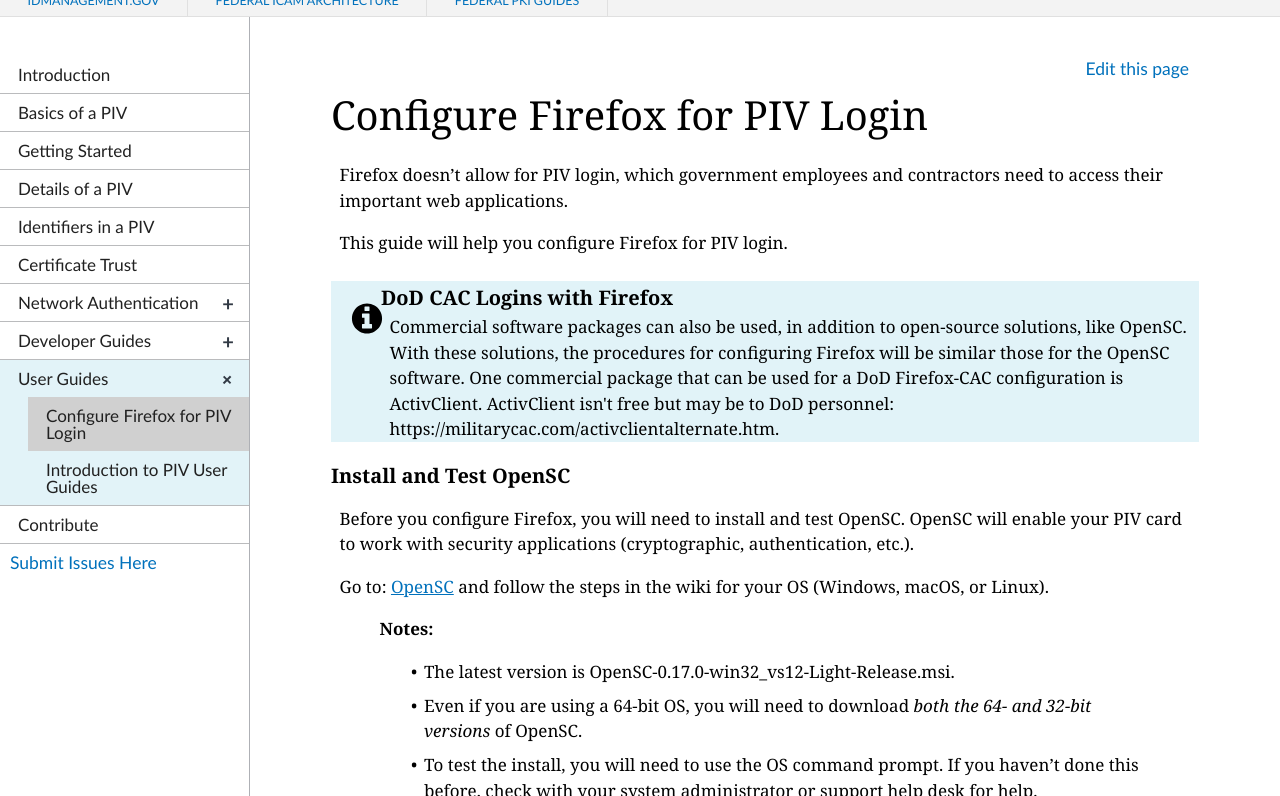
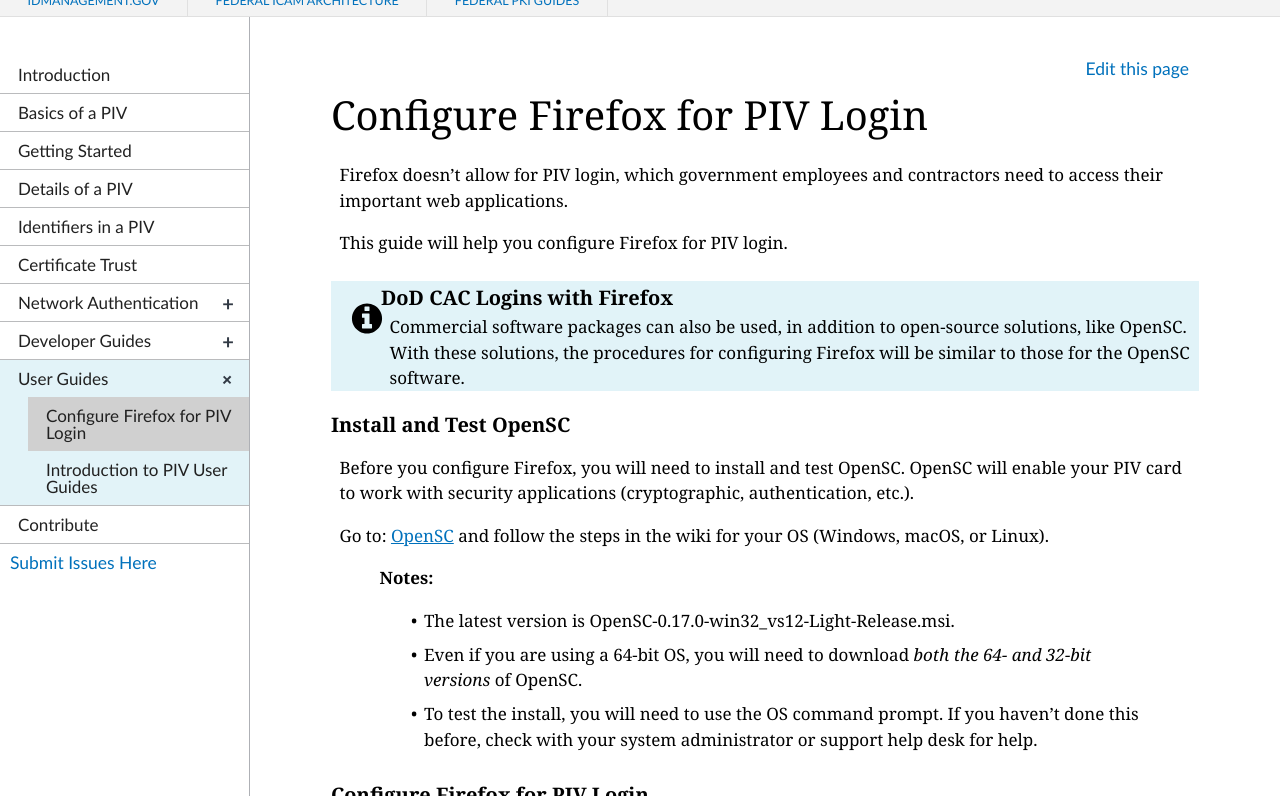
Before and after one commit to GSA/piv-guides, a Jekyll site: the page built from _userconfig/1_firefox.md, in a window 1280 px wide and 900 px high, cut to the strip 104-900 px from the top of the window. Built offline with Jekyll 4.4.1, drawn with Linux system fonts in a browser that asks for light colours; nearby versions of some CDN libraries.

Commit message:
Update 1_firefox.md

```diff
--- a/_userconfig/1_firefox.md
+++ b/_userconfig/1_firefox.md
@@ -5,12 +5,11 @@
 permalink: userconfig/firefox/
 ---
 
-<!--Even though this Playbook is under Userconfig, it looks like these procedures are intended for an Admin who is setting up a user's computer? Is this correct? Clarify who the audience is?-->
 Firefox doesn't allow for PIV login, which government employees and contractors need to access their important web applications.
 
 This guide will help you configure Firefox for PIV login.
 
-{% include alert-info.html heading="DoD CAC Logins with Firefox" content=" Commercial software packages can also be used, in addition to open-source solutions, like OpenSC. With these solutions, the procedures for configuring Firefox will be similar those for the OpenSC software. One commercial package that can be used for a DoD Firefox-CAC configuration is ActivClient. ActivClient isn't free but may be to DoD personnel:  https://militarycac.com/activclientalternate.htm." %}
+{% include alert-info.html heading="DoD CAC Logins with Firefox" content=" Commercial software packages can also be used, in addition to open-source solutions, like OpenSC. With these solutions, the procedures for configuring Firefox will be similar to those for the OpenSC software." %}
 
 ### Install and Test OpenSC
 
```
